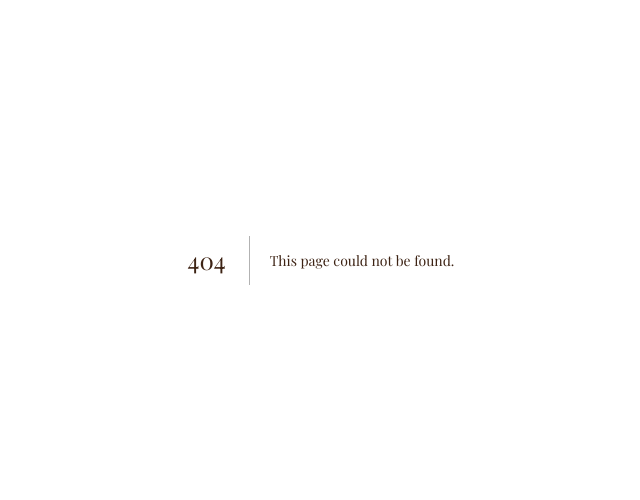
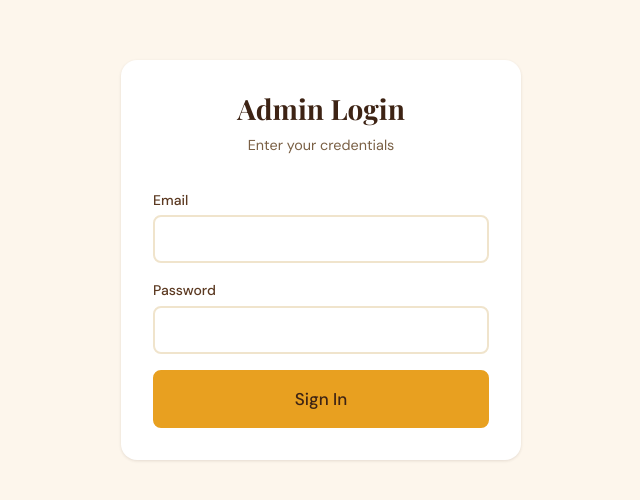
Before and after one commit to muwatta/spices_shop, a Next.js app: page /admin-login in a window 1280 px wide. Before the commit this address had no page. Shown: the part 140-640 px from the top of the page, without its empty margins (319-959 px from the left). Built offline with nearby package versions, Linux system fonts and the light colour scheme; no server answers; a web font is replaced by a local one.

Commit message:
Fix admin redirect loop: move login to /admin-login

```diff
--- /dev/null
+++ b/src/app/admin-login/page.tsx
@@ -0,0 +1,108 @@
+"use client";
+
+import { useState } from "react";
+import { useRouter } from "next/navigation";
+import { createClient } from "@/lib/supabase/client";
+
+export default function AdminLoginPage() {
+  const router = useRouter();
+  const supabase = createClient();
+  const [email, setEmail] = useState("");
+  const [password, setPassword] = useState("");
+  const [loading, setLoading] = useState(false);
+  const [error, setError] = useState("");
+
+  async function handleLogin(e: React.FormEvent) {
+    e.preventDefault();
+    setError("");
+    setLoading(true);
+    const { error } = await supabase.auth.signInWithPassword({
+      email,
+      password,
+    });
+    if (error) {
+      setError(error.message);
+      setLoading(false);
+    } else {
+      router.push("/admin");
+      router.refresh();
+    }
+  }
+
+  return (
+    <div
+      style={{
+        display: "flex",
+        alignItems: "center",
+        justifyContent: "center",
+        minHeight: "100vh",
+        background: "var(--clr-cream)",
+      }}
+    >
+      <div
+        className="card"
+        style={{ width: "100%", maxWidth: "400px", padding: "2rem" }}
+      >
+        <h1
+          style={{
+            fontFamily: "var(--font-display)",
+            fontSize: "1.75rem",
+            marginBottom: "0.5rem",
+            textAlign: "center",
+          }}
+        >
+          Admin Login
+        </h1>
+        <p
+          style={{
+            color: "var(--clr-muted)",
+            textAlign: "center",
+            marginBottom: "2rem",
+            fontSize: "0.9rem",
+          }}
+        >
+          Enter your credentials
+        </p>
+
+        {error && (
+          <div className="alert alert-error" style={{ marginBottom: "1rem" }}>
+            {error}
+          </div>
+        )}
+
+        <form
+          onSubmit={handleLogin}
+          style={{ display: "flex", flexDirection: "column", gap: "1rem" }}
+        >
+          <div className="form-group">
+            <label className="form-label">Email</label>
+            <input
+              className="form-input"
+              type="email"
+              required
+              value={email}
+              onChange={(e) => setEmail(e.target.value)}
+            />
+          </div>
+          <div className="form-group">
+            <label className="form-label">Password</label>
+            <input
+              className="form-input"
+              type="password"
+              required
+              value={password}
+              onChange={(e) => setPassword(e.target.value)}
+            />
+          </div>
+          <button
+            type="submit"
+            className="btn btn-primary btn-lg"
+            disabled={loading}
+          >
+            {loading ? "Signing in..." : "Sign In"}
+          </button>
+        </form>
+      </div>
+    </div>
+  );
+}
--- a/src/middleware.ts
+++ b/src/middleware.ts
@@ -26,14 +26,14 @@ export async function middleware(request: NextRequest) {
     data: { user },
   } = await supabase.auth.getUser();
 
-  // Protect admin routes (except login page)
+  // Protect admin routes – redirect to /admin-login
   if (
     request.nextUrl.pathname.startsWith("/admin") &&
-    request.nextUrl.pathname !== "/admin/login"
+    request.nextUrl.pathname !== "/admin-login"
   ) {
     if (!user || user.email !== process.env.NEXT_PUBLIC_ADMIN_EMAIL) {
       const url = request.nextUrl.clone();
-      url.pathname = "/admin/login";
+      url.pathname = "/admin-login";
       return NextResponse.redirect(url);
     }
   }
```
Also changed, not shown: src/app/admin/layout.tsx (+54 -44 lines), src/app/admin/login/page.tsx (deleted, +0 -89 lines).
